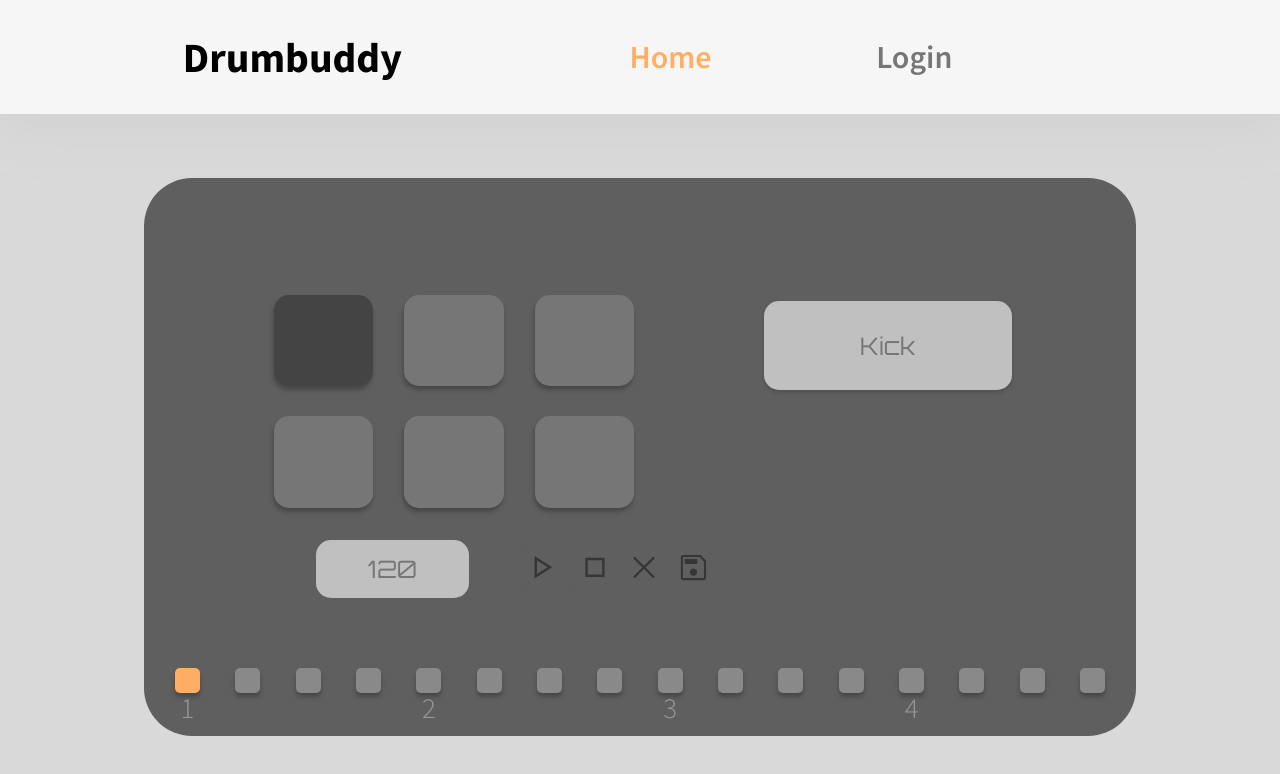
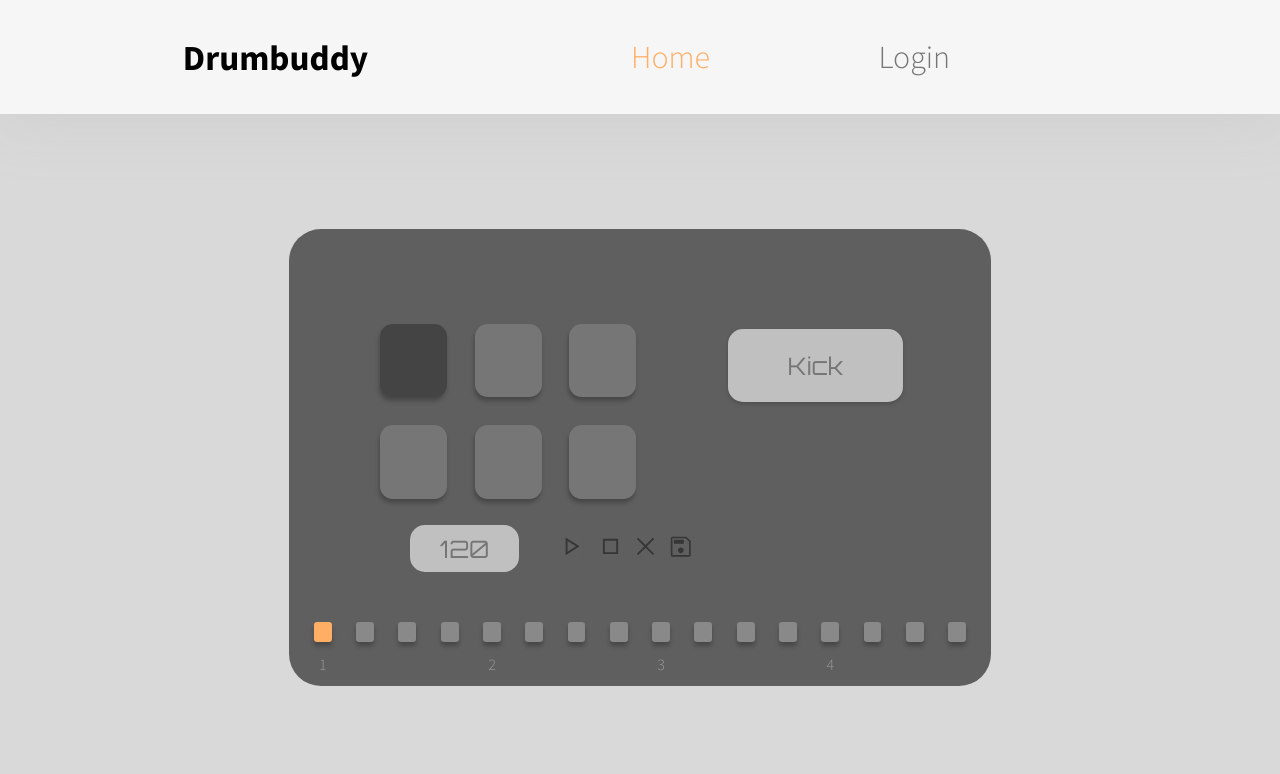
Before and after one commit to lukeweston1234/drum-buddy-v2, a React (Create React App) app: page /Home in a window 1280 px wide. Shown: the top 774 px of the page. Built offline with nearby package versions, Linux system fonts and the light colour scheme; no server answers.

Commit message:
css changes

```diff
--- a/src/styles/App.css
+++ b/src/styles/App.css
@@ -17,8 +17,8 @@ li {
 
 a {
   text-decoration: none;
-  font-weight: 600;
-  font-size: min(32px, 3vw);
+  font-weight: 500;
+  font-size: min(32px, 2.5vw);
   display: flex;
   justify-content: center;
   align-items: center;
@@ -38,7 +38,7 @@ a:visited {
 
 .logo {
   align-self: center;
-  font-size: calc(16px + 2vw);
+  font-size: calc(16px + 1.5vw);
   grid-column-start: 2;
   grid-column-end: 4;
 }
@@ -91,8 +91,9 @@ a:visited {
 .wrapper {
   justify-content: center;
   width: 100%;
-  grid-column-start: 2;
-  grid-column-end: 9;
+  height: 100%;
+  grid-column-start: 3;
+  grid-column-end: 8;
   grid-row-start: 3;
   grid-row-end: 7;
   display: flex;
--- a/src/styles/Controls.css
+++ b/src/styles/Controls.css
@@ -1,3 +1,8 @@
+img {
+  width: 3vw;
+  height: 3vw;
+}
+
 button:active * {
   transform: translateY(2px);
 }
--- a/src/styles/DrumButton.css
+++ b/src/styles/DrumButton.css
@@ -1,7 +1,7 @@
 .drum-button {
   background-color: #767676;
   border: none;
-  border-radius: 15px;
+  border-radius: 1vw;
   box-shadow: -1px 4px 4px 0px #00000040;
   width: 90%;
   height: 90%;
@@ -12,7 +12,7 @@
 .active-drum-button {
   background-color: #444444;
   border: none;
-  border-radius: 15px;
+  border-radius: 1vw;
   box-shadow: -1px 4px 4px 0px #00000040;
   width: 90%;
   height: 90%;
--- a/src/styles/DrumMachine.css
+++ b/src/styles/DrumMachine.css
@@ -1,13 +1,13 @@
 .drum-machine {
+  height: 100%;
   justify-self: center;
   align-self: center;
   background-color: #5f5f5f;
-  border-radius: 3rem;
+  border-radius: 2rem;
   display: grid;
   grid-template-columns: repeat(8, minmax(0, 1fr));
   grid-template-rows: repeat(5, minmax(0, 1fr));
   overflow: hidden;
-  aspect-ratio: 16/9;
 }
 
 .bpm {
--- a/src/styles/DrumSequencer.css
+++ b/src/styles/DrumSequencer.css
@@ -1,6 +1,7 @@
 .drum-sequencer {
   margin: 0px;
   padding: 0px;
+  padding-bottom: 2vh;
   display: flex;
   justify-content: space-around;
   align-items: center;
@@ -27,8 +28,15 @@
   align-self: center;
   text-align: center;
   margin: 0;
-  margin-bottom: 10px;
   padding: 0;
+  font-size: 2vh;
+}
+
+#one,
+#two,
+#three,
+#four {
+  padding-bottom: 1.5vh;
 }
 
 #one {
--- a/src/styles/Profile.css
+++ b/src/styles/Profile.css
@@ -2,7 +2,7 @@ h3 {
   display: block;
   width: 100%;
   font-weight: 600;
-  margin-left: 4vw;
+  margin-left: 8vw;
   margin-top: 2vh;
   font-size: calc(16px + 1vw);
 }
@@ -24,7 +24,7 @@ h3 {
   width: 100%;
   margin-left: 4vw;
   margin-right: 4vw;
-  padding-left: 0;
+  padding-left: 0px;
   margin-top: 0px;
   display: flex;
   flex-direction: column;
--- a/src/styles/SequencerButton.css
+++ b/src/styles/SequencerButton.css
@@ -1,19 +1,19 @@
+.sequencer-button,
+.playing-sequencer-button,
+.seleceted-sequencer-button {
+  height: 1.5vw;
+  width: 1.4vw;
+  box-shadow: 0px 4px 4px 0px #00000040;
+  border-radius: 0.25vw;
+  border: none;
+}
+
 .sequencer-button {
-  height: 25px;
-  width: 25px;
-  border-radius: 5px;
   background-color: #898989;
-  border: none;
-  box-shadow: 0px 4px 4px 0px #00000040;
 }
 
 .playing-sequencer-button {
-  height: 25px;
-  width: 25px;
-  border-radius: 5px;
   background-color: #ffae64;
-  border: none;
-  box-shadow: 0px 4px 4px 0px #00000040;
 }
 
 .sequencer-button:hover:active {
@@ -34,10 +34,5 @@
 }
 
 .seleceted-sequencer-button {
-  height: 25px;
-  width: 25px;
-  border-radius: 5px;
   background-color: #444444;
-  border: none;
-  box-shadow: 0px 4px 4px 0px #00000040;
 }
```
